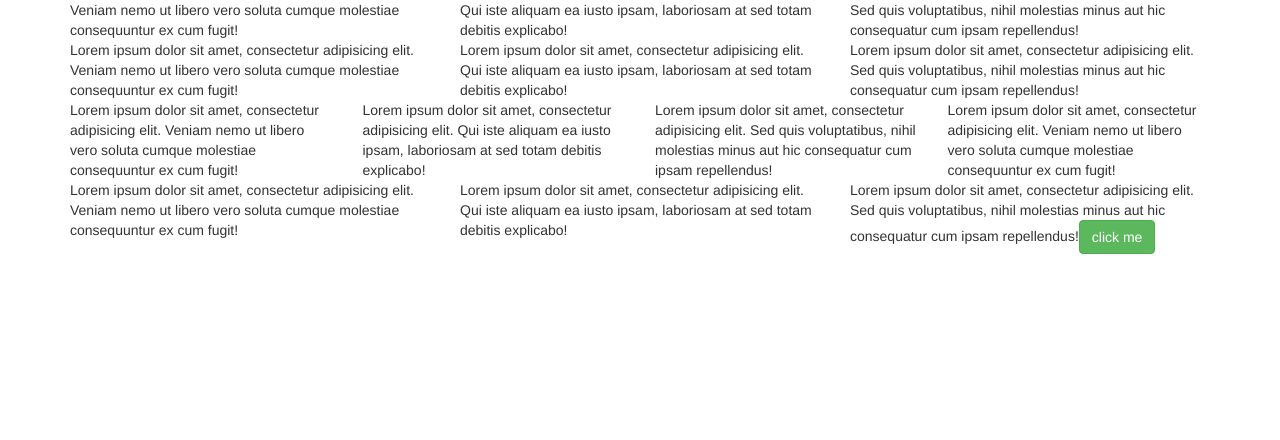
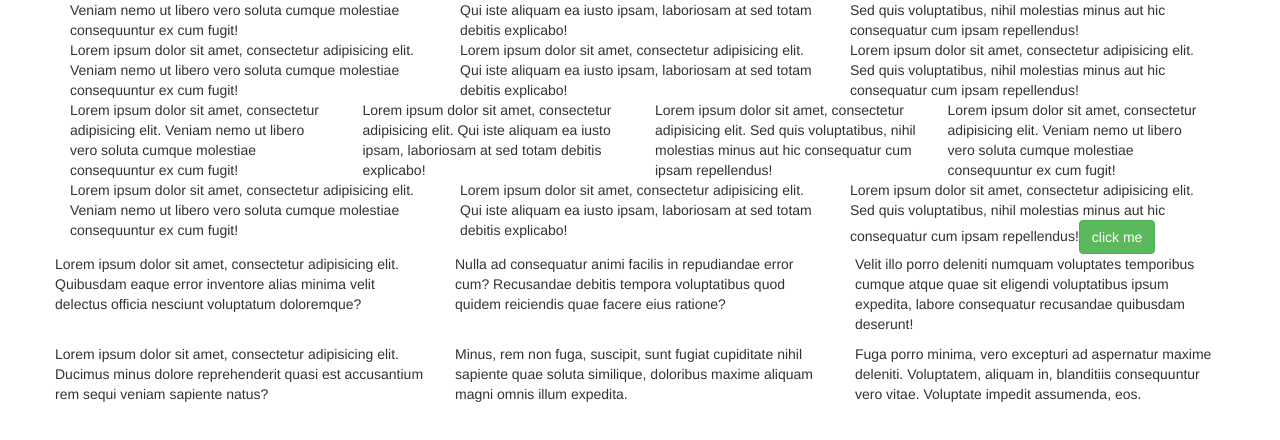
Before and after one commit to sweetmentor/testing-bootstrap, a plain HTML site: page bootstrap-challenge1.html in a window 1280 px wide. Shown: the part 90-530 px from the top of the page. Drawn offline with nearby package versions, Linux system fonts and the light colour scheme.

Commit message:
challeng

```diff
--- a/bootstrap-challenge1.html
+++ b/bootstrap-challenge1.html
@@ -38,6 +38,29 @@
             <div class="col-sm-4">Lorem ipsum dolor sit amet, consectetur adipisicing elit. Qui iste aliquam ea iusto ipsam, laboriosam at sed totam debitis explicabo!</div>
             <div class="col-sm-4">Lorem ipsum dolor sit amet, consectetur adipisicing elit. Sed quis voluptatibus, nihil molestias minus aut hic consequatur cum ipsam repellendus!<button class="btn btn-success">click me</button></div>
 
+            <div class="row">
+                <div class="col-sm-4">
+                    <p>Lorem ipsum dolor sit amet, consectetur adipisicing elit. Quibusdam eaque error inventore alias minima velit delectus officia nesciunt voluptatum doloremque?</p>
+                </div>
+                <div class="col-sm-4">
+                    <p>Nulla ad consequatur animi facilis in repudiandae error cum? Recusandae debitis tempora voluptatibus quod quidem reiciendis quae facere eius ratione?</p>
+                </div>
+                <div class="col-sm-4">
+                    <p>Velit illo porro deleniti numquam voluptates temporibus cumque atque quae sit eligendi voluptatibus ipsum expedita, labore consequatur recusandae quibusdam deserunt!</p>
+                </div>
+            </div>
+            <div class="row">
+                <div class="col-sm-4">
+                    <p>Lorem ipsum dolor sit amet, consectetur adipisicing elit. Ducimus minus dolore reprehenderit quasi est accusantium rem sequi veniam sapiente natus?</p>
+                </div>
+                <div class="col-sm-4">
+                    <p>Minus, rem non fuga, suscipit, sunt fugiat cupiditate nihil sapiente quae soluta similique, doloribus maxime aliquam magni omnis illum expedita.</p>
+                </div>
+                <div class="col-sm-4">
+                    <p>Fuga porro minima, vero excepturi ad aspernatur maxime deleniti. Voluptatem, aliquam in, blanditiis consequuntur vero vitae. Voluptate impedit assumenda, eos.</p>
+                </div>
+            </div>
+
         </div>
     </div>
 
```
